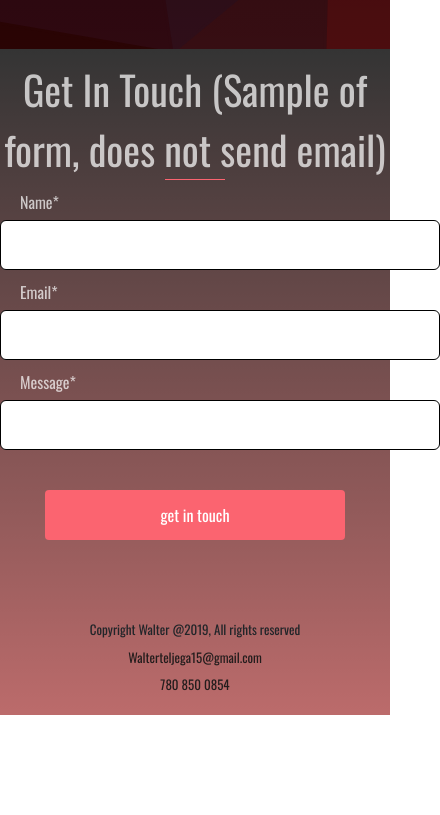
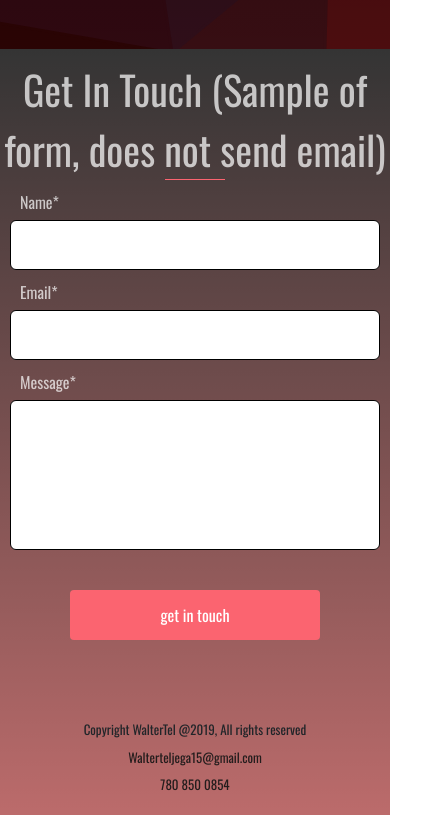
Before and after one commit to Walter213/Portfolio, a plain HTML site: page My Portfolio/index.html in a window 390 px wide. Shown: the part 5975-6790 px from the top of the page, 440 px wide, since content can reach past the window. Before the commit the page ends 6690 px from the top, so only its background shows below. Drawn offline with nearby package versions, Linux system fonts and the light colour scheme.

Commit message:
fixed mobile point of view just need to add a new picture

```diff
--- a/My Portfolio/css/styles.css
+++ b/My Portfolio/css/styles.css
@@ -6,6 +6,7 @@ body {
   line-height: 1.5;
   font-size: 100%;
   width: 100%;
+  position: absolute;
   font-family: 'Oswald', sans-serif;
 }
 
@@ -509,24 +510,33 @@ h4{
 
 input[type="text"]{
 	margin-top: 6px;
+	margin-left: 10px;
+	margin-right: 10px;
 	border: 1px solid black;
 	border-radius: 6px;
-	width: 440px;
+	max-width: 440px;
 	height: 50px;
+	overflow-wrap: break-word;
+}
+
+input[id="Message"]{
+	height: 150px;
 }
 
 input[type="email"]{
 	margin-top: 6px;
+	margin-left: 10px;
+	margin-right: 10px;
 	border: 1px solid black;
 	border-radius: 6px;
-	width: 440px;
+	max-width: 440px;
 	height: 50px;
 }
 
 .button{
 	border: none;
 	border-radius: 4px;
-	width: 300px;
+	width: 250px;
 	height: 50px;
 	background-color: #fb6470;
 	color: #ffffff;
--- a/My Portfolio/index.html
+++ b/My Portfolio/index.html
@@ -230,7 +230,7 @@
               </div>
               <div class="margin-form">
                   <label for="Message">Message*</label>
-                  <input id="Message" type="text" required>
+                  <input id="Message" type="text" maxlength="70" required>
               </div>
               <div class="centerbutton">
                   <button type="submit" id="submit-button" form="GetInTouch" class="button">get in touch</button>
@@ -239,7 +239,7 @@
     <footer>
             <div class="copyright">
               <div class="margin-copyright">
-                  <p>Copyright Walter @2019, All rights reserved</p>
+                  <p>Copyright WalterTel @2019, All rights reserved</p>
               </div>
               <div class="margin-copyright gray">
                   <p><a href="mailto:walterteljega15@gmail.com">Walterteljega15@gmail.com</a></p>
```
